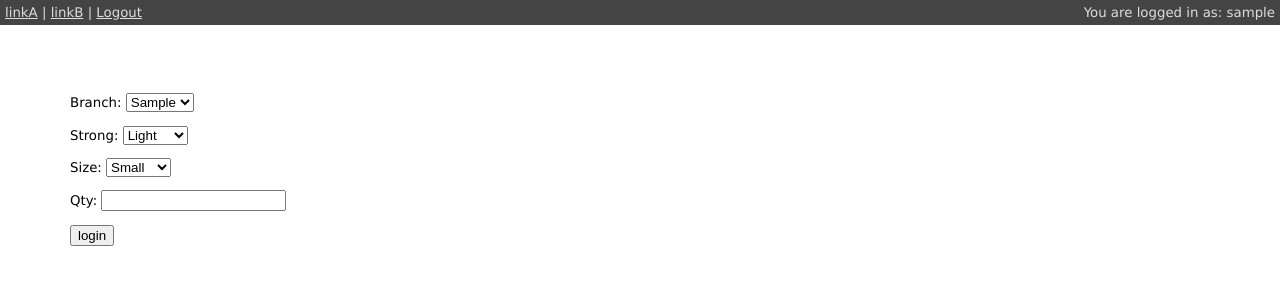
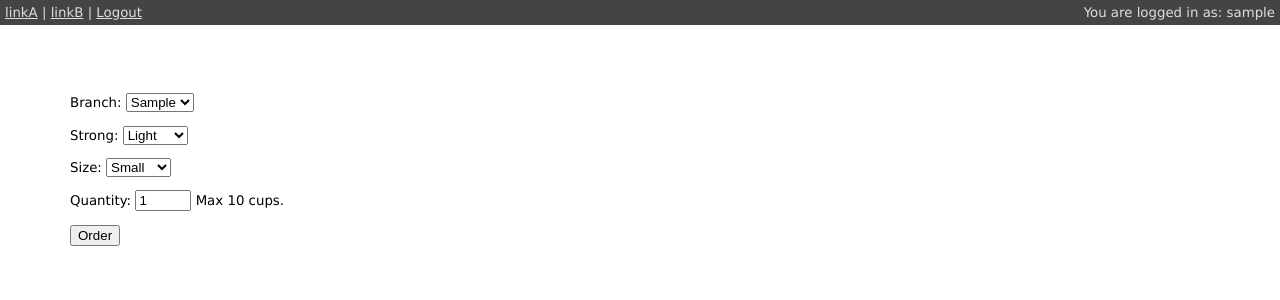
Before and after one commit to gabik/cofee, a Django app: page /orders/make_order/ in a window 1280 px wide. Shown: the top 300 px of the page. Run offline with Django 3.2, Linux system fonts and the light colour scheme; a user stored in the database is signed in; tables that the repository leaves empty hold one stand-in row (values such as "Sample post"); parts of the project's set-up code (start-up, migrations or seed data) failed here and were passed over.

Commit message:
fix order form

```diff
--- a/orders/forms.py
+++ b/orders/forms.py
@@ -5,4 +5,4 @@ class new_order_form(forms.Form):
 	branch = forms.ChoiceField()
 	strong = forms.ChoiceField()
 	size = forms.ChoiceField()
-	qty = forms.IntegerField()
+	qty = forms.IntegerField(min_value=1, max_value=10,help_text="Max 10 cups.", initial=1, label="Quantity")
--- a/orders/views.py
+++ b/orders/views.py
@@ -16,7 +16,7 @@ def send_to_branch(request):
 			cur_branch = branch_profile.objects.filter(id=request.POST['branch'])
 			if cur_branch is not None:
 				cur_branch = cur_branch[0]
-				return render(request, 'cofee/sent_to_branch.html', c)
+				return render(request, 'orders/sent_to_branch.html', c)
 			else:
 				error_flag=1
 		else:
@@ -34,4 +34,4 @@ def send_to_branch(request):
 
 	c['form']=form
 
-	return render(request, 'cofee/new_order.html',c)
+	return render(request, 'orders/new_order.html',c)
--- a/templates/cofee/new_order.html
+++ b/templates/orders/new_order.html
@@ -11,7 +11,7 @@
 
 <form action='#' method='post'>{% csrf_token %}
   {{ form.as_p }}
-  <input type="submit" value="login">
+  <input type="submit" value="Order">
 </form>
 
 </div>
```
Also changed, not shown: templates/orders/sent_to_branch.html (renamed from templates/cofee/sent_to_branch.html).
